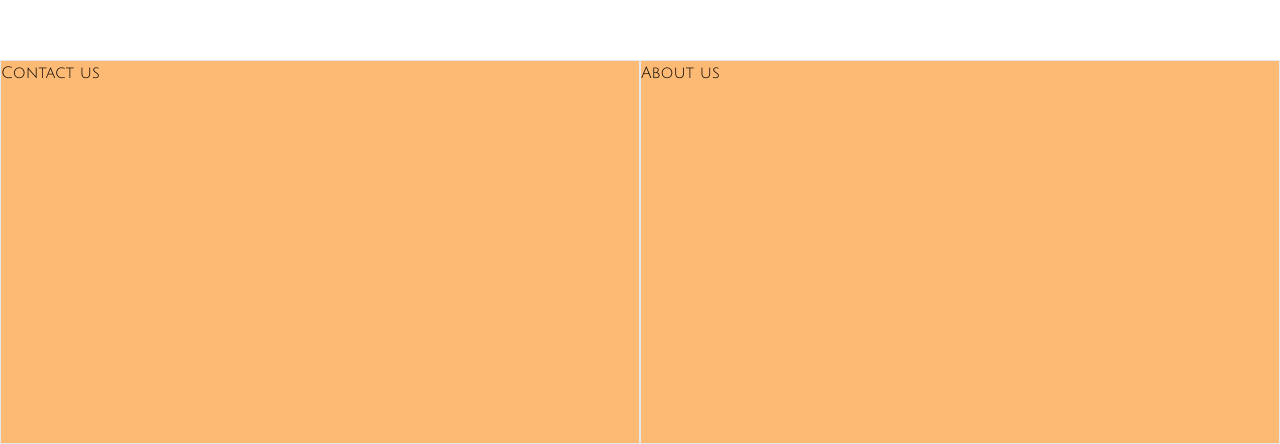
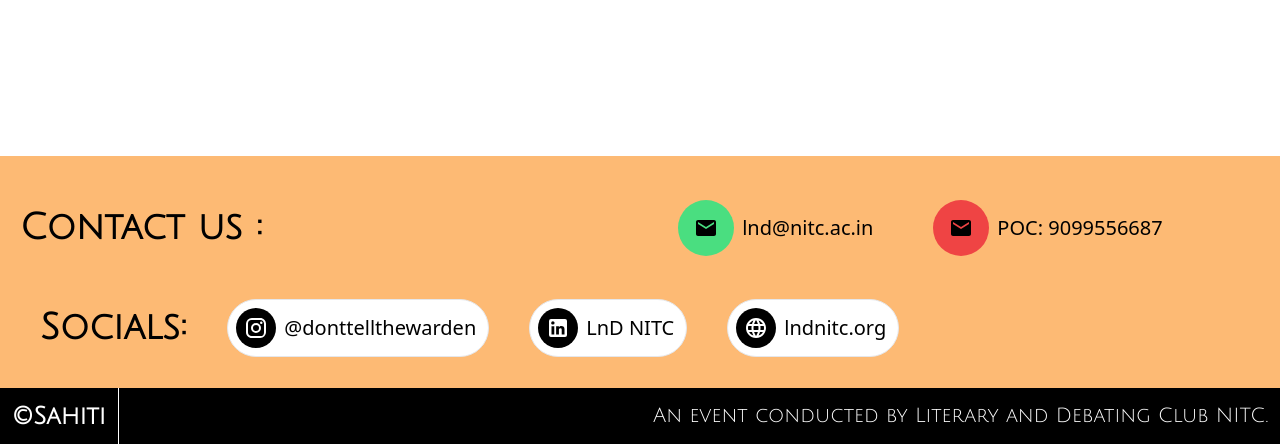
Before and after one commit to arunnats/sahiti-frontend, a React (Vite) app: page /workshops in a window 1280 px wide. Shown: the part 740-1184 px from the top of the page. Built offline with nearby package versions, Linux system fonts and the light colour scheme; a web font is replaced by a local one.

Commit message:
Update Footer

```diff
--- a/package.json
+++ b/package.json
@@ -12,6 +12,7 @@
   "dependencies": {
     "@emotion/react": "^11.13.5",
     "@emotion/styled": "^11.13.5",
+    "@mui/icons-material": "^6.1.9",
     "@mui/lab": "^6.0.0-beta.17",
     "@mui/styled-engine-sc": "^6.1.9",
     "react": "^18.3.1",
--- a/src/App.jsx
+++ b/src/App.jsx
@@ -17,7 +17,7 @@ function App() {
   const [isOpen, setIsOpen] = useState(false);
 
   return (
-    <div className="w-screen min-h-screen justify-between flex flex-col relative font-julius">
+    <div className="w-screen min-h-screen justify-between flex flex-col relative font-julius overflow-x-clip">
 
       <Navbar open={isOpen} onClickHam={()=> {setIsOpen(!isOpen)}}/>
       <Routes>
--- a/src/components/Common/Footer.jsx
+++ b/src/components/Common/Footer.jsx
@@ -1,10 +1,64 @@
 import React from 'react'
+import InstagramIcon from '@mui/icons-material/Instagram';
+import LanguageIcon from '@mui/icons-material/Language';
+import LinkedInIcon from '@mui/icons-material/LinkedIn';
+import EmailIcon from '@mui/icons-material/Email';
 
 const Footer = () => {
   return (
-    <div className='w-full h-96 bg-orange-300 absolute bottom-0 flex '>
-      <div className="w-1/2 h-full border">Contact us</div>
-      <div className="w-1/2 h-full border">About us</div>
+    <div className='w-full h-max bg-orange-300 absolute bottom-0 flex flex-col pt-8  '>
+
+      <div className="footer-upper w-full h-max flex">
+        <div className="w-full h-max lg:text-4xl text-2xl p-5 font-bold ">Contact us : </div>
+
+        <div className="w-full flex flex-wrap">
+          <a className='flex w-max rounded-[50px] font-sans items-center pr-3 py-1 mx-5 hover:bg-orange-400 ' href='mailto:lnfnitc@nitc.ac.in?subject=Sahiti'  >
+            <div className="w-14 h-14 m-1 bg-green-400 rounded-full flex justify-center items-center mx-2 ">
+              <EmailIcon className='text-black '/>
+            </div>
+            <div className='text-xl '>lnd@nitc.ac.in</div>
+          </a>
+          <a className='flex w-max rounded-[50px] font-sans items-center pr-3 py-1 mx-5 hover:bg-orange-400 ' href='mailto:lnfnitc@nitc.ac.in?subject=Sahiti'  >
+            <div className="w-14 h-14 m-1 bg-red-500 rounded-full flex justify-center items-center mx-2 ">
+              <EmailIcon className='text-black '/>
+            </div>
+            <div className='text-xl '>POC: 9099556687</div>
+          </a>
+        </div>
+
+      </div>
+
+
+      <div className="socials w-full flex p-5 flex-wrap items-center ">
+        <div className="w-max h-max lg:text-4xl text-2xl p-5 font-bold ">Socials: </div>
+
+        <a className='min-w-max border flex h-max rounded-[50px] font-sans bg-white items-center pr-3 py-1 mx-5 my-2 hover:bg-orange-400 ' href='www.instagram.com'>
+          <div className="w-10 h-10 m-1 bg-black rounded-full flex justify-center items-center mx-2 ">
+            <InstagramIcon className='text-white '/>
+          </div>
+          <div className='text-xl '>@donttellthewarden</div>
+        </a>
+
+        <a className='min-w-max border flex h-max rounded-[50px] font-sans bg-white items-center pr-3 py-1 mx-5 my-2 hover:bg-orange-400' href='www.linkedin.com'>
+          <div className="w-10 h-10 m-1 bg-black rounded-full flex justify-center items-center mx-2 ">
+            <LinkedInIcon className='text-white '/>
+          </div>
+          <div className='text-xl '>LnD NITC</div>
+        </a>
+
+        <a className='min-w-max border flex h-max rounded-[50px] font-sans bg-white items-center pr-3 py-1 mx-5 my-2 hover:bg-orange-400' href='www.sahiti.com'>
+          <div className="w-10 h-10 m-1 bg-black rounded-full flex justify-center items-center mx-2 ">
+            <LanguageIcon className='text-white '/>
+          </div>
+          <div className='text-xl '>lndnitc.org</div>
+        </a>
+      </div>
+
+      <div className="w-full flex flex-grow lg:flex-row flex-col">
+        <div className="lg:w-min w-full h-max lg:h-inherit lg:border-r border-r-0 border-white lg:text-2xl text-lg font-julius font-bold flex justify-center items-center p-3 text-white bg-black "> &#xA9;Sahiti</div>
+        <div className="h-inherit w-full p-3 lg:text-xl text-sm flex items-center text-white bg-black justify-center lg:justify-end ">An event conducted by Literary and Debating Club NITC.</div>
+      </div>
+
     </div>
   )
 }
```
Also changed, not shown: 1 other file (tests, documents, lock files or other folders).
